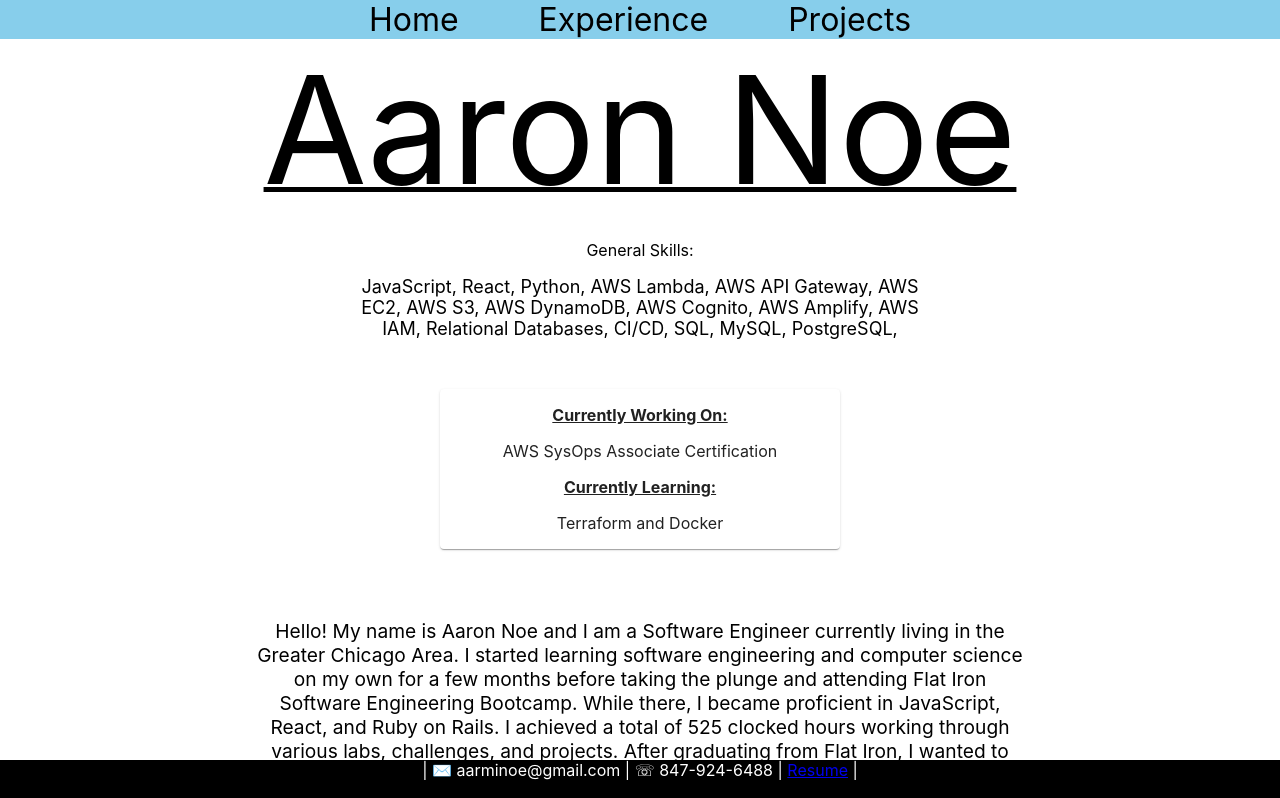
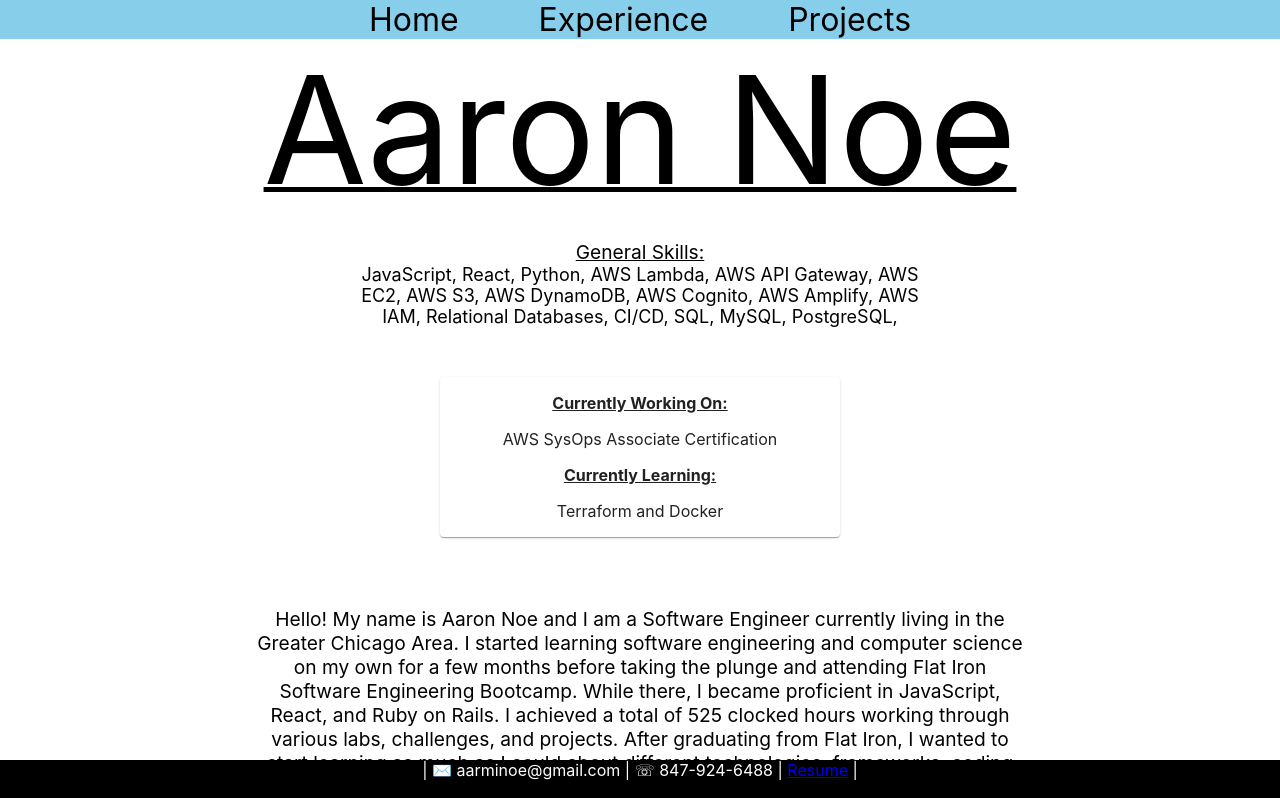
Before and after one commit to aarminoe/personal-site, a React (Create React App) app: page / in a window 1280 px wide. Shown: the top 798 px of the page. Built offline with nearby package versions, Linux system fonts and the light colour scheme; no server answers.

Commit message:
added css to skills title

```diff
--- a/src/App.css
+++ b/src/App.css
@@ -165,3 +165,8 @@
   margin-right: auto;
   font-size: large;
 }
+
+.skills-title{
+  text-decoration: underline;
+  font-size: larger;
+}
--- a/src/Skills.js
+++ b/src/Skills.js
@@ -3,7 +3,7 @@ import React from "react";
 function Skills() {
     return(
         <div>
-            <p>General Skills:</p>
+            <div className="skills-title">General Skills:</div>
             <div className="skills">
                 JavaScript, React, Python, AWS Lambda, AWS API Gateway, AWS EC2, AWS S3, AWS DynamoDB, AWS Cognito, AWS Amplify, AWS IAM, Relational Databases, CI/CD, SQL, MySQL, PostgreSQL,
             </div>
```
